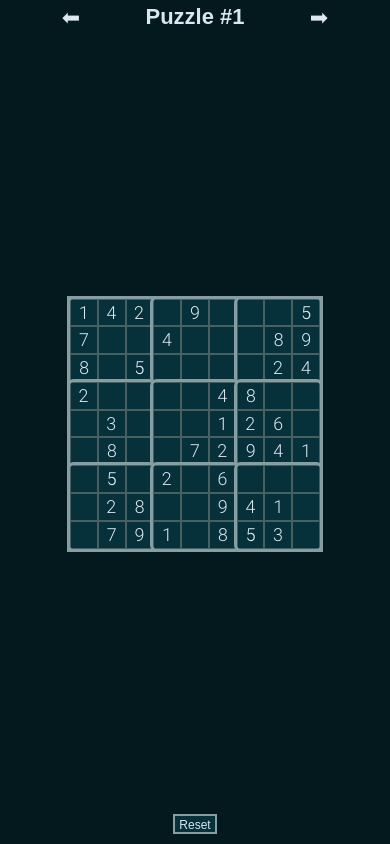
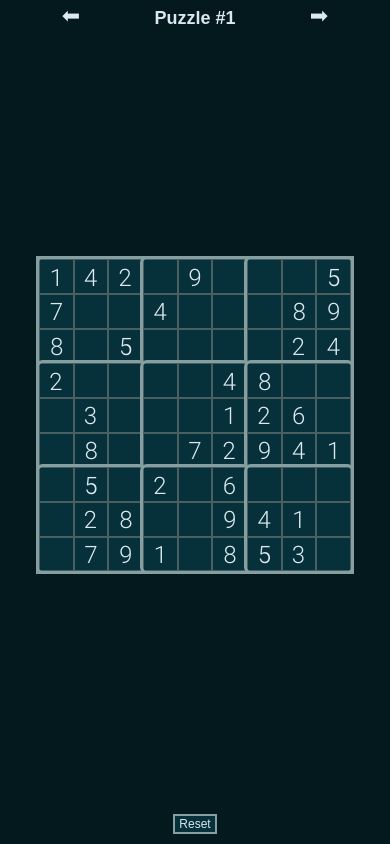
Before and after one commit to guitarisprettierthanpiano/sudoku, a React app: page /#/ in a window 390 px wide. Built offline with nearby package versions, Linux system fonts and the light colour scheme.

Commit message:
fixing mobile responsiveness on small screens

```diff
--- a/css/styles.css
+++ b/css/styles.css
@@ -4,7 +4,6 @@
     color: rgb(218, 231, 242);
     border: none;
 
-    line-height: 1.5;
     padding: 0px;
     margin: 0px;
     box-sizing: border-box;
@@ -90,7 +89,7 @@
 
 /* commiting sudoku */
 .sudoku-board{
-    width: 85vh;
+    width: 80vh;
     height: 80vh;
 
     align-self: center;
@@ -114,30 +113,24 @@
     height: 100%;
 
     display: grid;
-
     grid-template-columns: 1fr 1fr 1fr;
     grid-template-rows: 1fr 1fr 1fr;
 
     outline: 3px solid rgb(132, 158, 162);
-
     border-radius: 4px;
 }
 span{
     font-family: 'Roboto Mono', monospace;
 
-    height:100%;
     width: 100%;
+    display: flex;
+    height: 100%;
 
-    line-height: normal;
-
-    font-size: 32px;
+    font-size: 36px;
     font-weight: 500;
 
-    text-align: center;
-    text-justify: center;
-    align-self: center;
-    justify-self: center;
-
+    align-items: center;
+    justify-content:center;
     color: #dde9f0;
 
     border: 1px solid rgb(72, 96, 95);
@@ -231,6 +224,12 @@ span{
 img{
     filter: contrast(50%);
 }
+@media screen and (max-width: 1440px){
+    span{
+        font-size: 34px;
+    }
+}
+
 @media screen and (max-width: 1080px){
     .nav h1{
         font-size: 40px;
@@ -240,24 +239,23 @@ img{
     }
 
     span{
-        font-size: 30px;
-        font-weight: 600;
+        font-size: 32px;
     }
     .sudoku-board{
-        width: 400px;
-        height: 400px;
+        width: 80vh;
+        height: 80vh;
     }
 }
 
 @media screen and (max-width: 768px){
     .nav h1{
-        font-size: 30px;
+        font-size: 26px;
     }
     .nav span{
         font-size: 30px;
     }
     span{
-        font-size: 30px;
+        font-size: 32px;
         font-weight: 500;
     }
 
@@ -279,22 +277,25 @@ img{
         grid-template-columns: 1fr;
     }
     .main-container{
+        max-height: 95vh;
         width: 100%;
+        grid-column: 1;
+        grid-row: 1;
     }
     .nav h1{
-        font-size: 22px;
+        font-size: 18px;
     }
     .nav span{
         font-size: 22px;
     }
 
     span{
-        font-size: 18px;
+        font-size: 24px;
     }
 
     .sudoku-board{
-        width: 250px;
-        height: 250px;
+        width: 80vw;
+        height: 80vw;
     }
 
     .right-side{
--- a/src/components/puzzle1.tsx
+++ b/src/components/puzzle1.tsx
@@ -7,7 +7,7 @@ const Puzzle1: React.FC = () => {
 
     //this will cycle the clicked number between 0 and 9. if 0, it is hidden
     const Increment = (ev) => {
-        ev.style.display = 'inline'
+        ev.style.display = 'flex'
         const current_number:number = Math.round(ev.innerHTML)
 
         ev.style.color = 'rgb(56, 174, 244)'
--- a/src/components/puzzle2.tsx
+++ b/src/components/puzzle2.tsx
@@ -7,7 +7,7 @@ const Puzzle2: React.FC = () => {
 
     //this will cycle the clicked number between 0 and 9. if 0, it is hidden
     const Increment = (ev) => {
-        ev.style.display = 'inline'
+        ev.style.display = 'flex'
         const current_number:number = Math.round(ev.innerHTML)
 
         ev.style.color = 'rgb(56, 174, 244)'
--- a/src/components/puzzle3.tsx
+++ b/src/components/puzzle3.tsx
@@ -7,7 +7,7 @@ const Puzzle3: React.FC = () => {
 
     //this will cycle the clicked number between 0 and 9. if 0, it is hidden
     const Increment = (ev) => {
-        ev.style.display = 'inline'
+        ev.style.display = 'flex'
         const current_number:number = Math.round(ev.innerHTML)
 
         ev.style.color = 'rgb(56, 174, 244)'
--- a/src/components/puzzle4.tsx
+++ b/src/components/puzzle4.tsx
@@ -7,7 +7,7 @@ const Puzzle4: React.FC = () => {
 
     //this will cycle the clicked number between 0 and 9. if 0, it is hidden
     const Increment = (ev) => {
-        ev.style.display = 'inline'
+        ev.style.display = 'flex'
         const current_number:number = Math.round(ev.innerHTML)
 
         ev.style.color = 'rgb(56, 174, 244)'
--- a/src/components/puzzle5.tsx
+++ b/src/components/puzzle5.tsx
@@ -7,7 +7,7 @@ const Puzzle5: React.FC = () => {
 
     //this will cycle the clicked number between 0 and 9. if 0, it is hidden
     const Increment = (ev) => {
-        ev.style.display = 'inline'
+        ev.style.display = 'flex'
         const current_number:number = Math.round(ev.innerHTML)
 
         ev.style.color = 'rgb(56, 174, 244)'
```
Also changed, not shown: index.html (line endings or trailing spaces), 1 other file (tests, documents, lock files or other folders).
